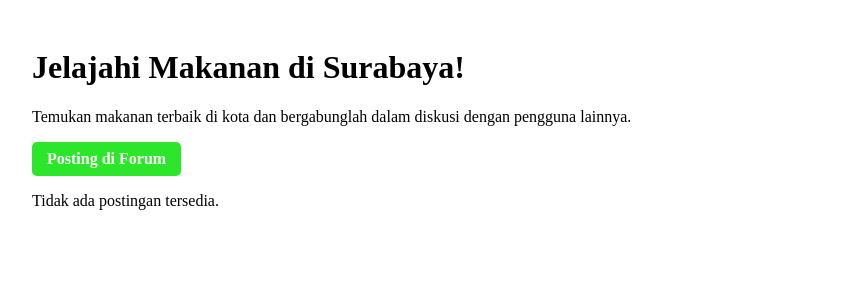
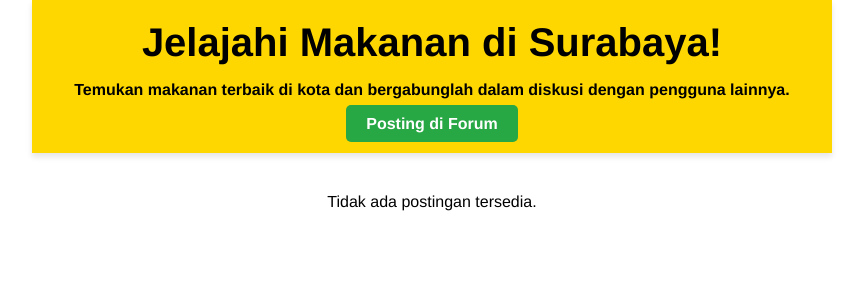
Before and after one commit to PBP-F10/GolekMakanRek, a Django app: page / in a window 1280 px wide. Shown: the top 300 px of the page, without its empty margins (208-1071 px from the left). Run offline with Django 5.2, Linux system fonts and the light colour scheme; data that the repository does not hold is empty.

Commit message:
Fix Like, Comment, base.css

```diff
--- a/forum/templates/show_post.html
+++ b/forum/templates/show_post.html
@@ -6,17 +6,35 @@
     <meta name="viewport" content="width=device-width, initial-scale=1.0">
     <title>Forum - Jelajahi Makanan di Surabaya!</title>
     {% load static %}
-    <link rel="stylesheet" href="{% static 'base.css' %}">
+    <link rel="stylesheet" href="{% static 'css/base.css' %}">
     <!-- Font Awesome CDN for Icons -->
     <link rel="stylesheet" href="https://cdnjs.cloudflare.com/ajax/libs/font-awesome/6.5.0/css/all.min.css">
     <style>
+        body {
+            font-family: var(--font-family-primary); /* Use Helvetica Neue from base.css */
+        }
+        .header-wrapper {
+            background-color: #FFD700; /* Explicit yellow background */
+            color: var(--text-color); /* Black text */
+            padding: 20px 0;
+            text-align: center;
+            box-shadow: 0px 4px 6px rgba(0, 0, 0, 0.1);
+            margin-bottom: 20px;
+            max-width: 800px;
+            margin-left: auto;
+            margin-right: auto;
+        }
+        .header-content {
+            max-width: 800px;
+            margin: 0 auto;
+        }
         .content-wrapper {
             max-width: 800px;
             margin: 0 auto;
             padding: 20px;
         }
         .post-card {
-            background-color: #fff;
+            background-color: var(--background-color);
             border-radius: 8px;
             box-shadow: 0 4px 6px rgba(0, 0, 0, 0.1);
             margin-bottom: 20px;
@@ -33,19 +51,6 @@
             height: 50px;
             margin-right: 15px;
         }
-        .post-header .user-info {
-            flex: 1;
-        }
-        .post-header .user-info h3 {
-            margin: 0;
-            font-size: 18px;
-            font-weight: bold;
-        }
-        .post-header .user-info p {
-            margin: 0;
-            font-size: 14px;
-            color: #777;
-        }
         .post-content {
             margin-top: 10px;
             font-size: 16px;
@@ -54,13 +59,13 @@
             display: flex;
             justify-content: space-around;
             margin-top: 15px;
-            border-top: 1px solid #eee;
+            border-top: 1px solid var(--hairline-color);
             padding-top: 10px;
         }
         .post-actions button {
             background: none;
             border: none;
-            color: #555;
+            color: var(--text-color);
             font-size: 14px;
             cursor: pointer;
             display: flex;
@@ -69,50 +74,35 @@
         .post-actions button i {
             margin-right: 5px;
         }
-        .btn-primary {
-            background-color: #2ce62c;
-            color: #fff;
-            padding: 8px 15px;
-            border-radius: 5px;
-            text-decoration: none;
-            font-weight: bold;
-            display: inline-block;
-        }
         .liked {
-            color: #2ce62c !important; /* Green color when liked */
+            color: var(--primary) !important; /* Green when liked */
             font-weight: bold;
         }
         .comments-section {
             margin-top: 15px;
             padding-top: 15px;
-            border-top: 1px solid #ddd;
+            border-top: 1px solid var(--border-color);
         }
         .comment-form textarea {
             width: 100%;
             padding: 8px;
             margin-bottom: 8px;
             border-radius: 5px;
-            border: 1px solid #ccc;
-        }
-        .comment-form button {
-            background-color: #2ce62c;
-            color: #fff;
-            padding: 8px 15px;
-            border: none;
-            border-radius: 5px;
-            cursor: pointer;
+            border: 1px solid var(--border-color);
         }
     </style>
 </head>
 <body>
+    <!-- Yellow Header Section -->
+    <div class="header-wrapper">
+        <div class="header-content">
+            <h1>Jelajahi Makanan di Surabaya!</h1>
+            <p><strong>Temukan makanan terbaik di kota dan bergabunglah dalam diskusi dengan pengguna lainnya.</strong></p>
+            <a href="{% url 'forum:add_post' %}" class="btn">Posting di Forum</a> <!-- Button styled with base.css -->
+        </div>
+    </div>
+
     <div class="content-wrapper">
-        <!-- Header -->
-        <header class="text-center">
-            <h1>Jelajahi Makanan di Surabaya!</h1>
-            <p>Temukan makanan terbaik di kota dan bergabunglah dalam diskusi dengan pengguna lainnya.</p>
-            <a href="{% url 'forum:add_post' %}" class="btn-primary">Posting di Forum</a>
-        </header>
-
         <!-- Main Content -->
         <main>
             <section class="post-list">
@@ -122,7 +112,7 @@
                         <img src="{% static 'images/user-avatar.png' %}" alt="User Profile">
                         <div class="user-info">
                             <h3>{{ post.user.username }}</h3>
-                            <p>Posted {{ post.created_at|timesince }} ago</p>
+                            <p class="small-text">Posted {{ post.created_at|timesince }} ago</p>
                         </div>
                     </div>
                     <div class="post-content">
@@ -154,7 +144,7 @@
                         </div>
                         <form class="comment-form" onsubmit="postComment(event, {{ post.id }})">
                             <textarea name="comment" placeholder="Add a comment..." required></textarea>
-                            <button type="submit">Post Comment</button>
+                            <button type="submit" class="btn">Post Comment</button> <!-- Use button style from base.css -->
                         </form>
                     </div>
                 </article>
--- a/static/css/base.css
+++ b/static/css/base.css
@@ -1,11 +1,70 @@
-/* Base Styles */
-body {
+/* Base Theme Colors */
+:root {
+    --primary: #28a745;
+    --secondary: #000;
+    --accent: #ffcc00;
+    --background-color: #fff;
+    --text-color: #000;
+    --muted-text-color: #666;
+    --border-color: #ccc;
+    --hairline-color: #e8e8e8;
+    --button-bg: var(--primary);
+    --button-hover-bg: #28a745;
+    --button-text-color: #fff;
+    --link-color: #28a745;
+    --link-hover-color: #28a745;
+    --font-family-primary: "Helvetica Neue", Arial, sans-serif;
+}
+
+/* Basic Reset */
+* {
+    box-sizing: border-box;
     margin: 0;
     padding: 0;
-    font-family: 'Poppins', sans-serif;
-    background-color: #f0f2f5;
-    color: #333;
-    line-height: 1.6;
+}
+
+/* Body Styling */
+body {
+    font-family: var(--font-family-primary);
+    color: var(--text-color);
+    background-color: var(--background-color);
+}
+
+/* Typography */
+h1, h2, h3, h4, h5, h6 {
+    color: var(--text-color);
+    margin-bottom: 1rem;
+}
+
+h1 {
+    font-size: 2.5rem;
+}
+
+h2 {
+    font-size: 2rem;
+}
+
+h3 {
+    font-size: 1.75rem;
+}
+
+h4 {
+    font-size: 1.5rem;
+}
+
+h5 {
+    font-size: 1.25rem;
+}
+
+h6 {
+    font-size: 1rem;
+    color: var(--muted-text-color);
+}
+
+p {
+    font-size: 1rem;
+    margin-bottom: 1rem;
+    color: var(--text-color);
 }
 
 /* Utility Classes */
@@ -13,286 +72,122 @@ body {
     text-align: center;
 }
 
-.text-white {
-    color: #ffffff;
+.container {
+    max-width: 800px;
+    margin: 0 auto;
+    background-color: var(--background-color);
+    border-radius: 8px;
+    box-shadow: 0 4px 8px rgba(0, 0, 0, 0.1);
+    padding: 20px;
 }
 
-.mt-20 {
-    margin-top: 20px;
-}
-
-.mb-0 {
-    margin-bottom: 0;
-}
-
-.p-0 {
-    padding: 0;
-}
-
-.container {
-    width: 90%;
-    max-width: 1200px;
-    margin: 0 auto;
-}
-
-/* Flex Utilities */
-.flex {
-    display: flex;
-}
-
-.flex-column {
-    flex-direction: column;
-}
-
-.justify-center {
-    justify-content: center;
-}
-
-.align-center {
-    align-items: center;
-}
-
-/* Header */
-header {
-    background-color: #242424;
-    padding: 15px 40px;
-    color: #ffffff;
-    display: flex;
-    justify-content: space-between;
-    align-items: center;
-    position: sticky;
-    top: 0;
-    z-index: 1000;
-    box-shadow: 0 2px 5px rgba(0, 0, 0, 0.2);
-}
-
-header a {
-    text-decoration: none;
-    color: #ffffff;
-    margin: 0 10px;
-    transition: color 0.3s;
-}
-
-header a:hover {
-    color: #ff7043;
-}
-
-.header-logo {
-    font-size: 24px;
-    font-weight: bold;
-    color: #ff7043;
-}
-
-/* Button */
+/* Button Styles */
 .btn {
-    background-color: #28a745;
-    color: #ffffff;
+    background-color: var(--button-bg);
+    color: var(--button-text-color);
     padding: 10px 20px;
-    border-radius: 4px;
+    border-radius: 5px;
     text-decoration: none;
     font-weight: bold;
-    display: inline-block;
-    transition: background-color 0.3s ease;
+    transition: background-color 0.3s;
     cursor: pointer;
+    border: none;
+    font-style: normal; /* Ensure button text is not italic */
 }
 
 .btn:hover {
-    background-color: #218838;
+    background-color: var(--button-hover-bg);
 }
 
-/* Hero Section */
-.hero-section {
-    background-color: #e8f5e9;
-    padding: 60px 20px;
+/* Header Styles */
+.header-wrapper {
+    background-color: var(--accent);
+    color: var(--text-color);
+    padding: 20px 0;
     text-align: center;
-    background-image: linear-gradient(rgba(0, 0, 0, 0.5), rgba(0, 0, 0, 0.5)), url('../images/custom-hero-bg.jpg');
-    background-size: cover;
-    background-position: center;
-    color: #ffffff;
-}
-
-.hero-section h1 {
-    font-size: 44px;
-    color: #ff7043;
-    margin-bottom: 15px;
-}
-
-.hero-section p {
-    font-size: 18px;
-    color: #f0f2f5;
-    margin-bottom: 25px;
+    box-shadow: 0px 4px 6px rgba(0, 0, 0, 0.1);
+    margin-bottom: 20px;
 }
 
 /* Card Styling */
 .card {
-    background-color: #ffffff;
-    padding: 25px;
+    background-color: var(--background-color);
     border-radius: 8px;
-    box-shadow: 0 5px 15px rgba(0, 0, 0, 0.1);
-    text-align: center;
-    margin: 15px;
-    transition: transform 0.2s, box-shadow 0.2s;
-}
-
-.card:hover {
-    transform: translateY(-5px);
-    box-shadow: 0 8px 20px rgba(0, 0, 0, 0.15);
-}
-
-/* Category Items */
-.category-item {
-    margin: 20px;
-    text-align: center;
-}
-
-.category-item img {
-    width: 100%;
-    max-width: 160px;
-    border-radius: 10px;
-}
-
-.category-item h3 {
-    font-size: 18px;
-    margin: 10px 0;
-    color: #333;
-}
-
-/* Footer */
-footer {
-    background-color: #424242;
-    color: #ffffff;
-    padding: 30px 20px;
-    text-align: center;
-}
-
-footer a {
-    color: #ff7043;
-    text-decoration: none;
-    margin: 0 8px;
-}
-
-footer a:hover {
-    color: #ff5722;
-}
-
-footer .social-icons img {
-    width: 28px;
-    margin: 0 6px;
-}
-
-/* Responsive Design */
-@media (max-width: 768px) {
-    .flex {
-        flex-direction: column;
-    }
-
-    .hero-section h1 {
-        font-size: 36px;
-    }
-
-    .hero-section p {
-        font-size: 16px;
-    }
-
-    .card {
-        margin: 10px;
-    }
-}
-
-/* Animations */
-.fade-in {
-    animation: fadeIn 0.5s ease-in-out;
-}
-
-@keyframes fadeIn {
-    from {
-        opacity: 0;
-    }
-    to {
-        opacity: 1;
-    }
-}
-
-/* Post Styling */
-.post {
-    background-color: #fff;
-    border-radius: 10px;
     box-shadow: 0 4px 6px rgba(0, 0, 0, 0.1);
     padding: 20px;
     margin-bottom: 20px;
 }
 
-.post-header {
-    display: flex;
-    align-items: center;
+.card-content {
+    font-size: 16px;
+    color: var(--text-color);
 }
 
-.post-avatar {
-    width: 50px;
-    height: 50px;
-    border-radius: 50%;
-    margin-right: 15px;
+/* Link Styles */
+a {
+    color: var(--link-color);
+    text-decoration: none;
+    font-style: normal; /* Ensure links are not italic */
 }
 
-.post-user-info {
-    display: flex;
-    flex-direction: column;
+a:hover {
+    color: var(--link-hover-color);
 }
 
-.post-time {
-    color: #888;
-    font-size: 0.85em;
+/* Form Styling */
+form,
+form * {
+    font-style: normal !important; /* Force all form elements to have normal font style */
+    font-family: var(--font-family-primary) !important; /* Ensure consistent font family */
+    font-weight: normal !important; /* Optional: ensure normal font weight */
 }
 
-.post-content {
-    margin-top: 10px;
+textarea {
+    border: 1px solid var(--border-color);
+    border-radius: 5px;
+    padding: 10px;
+    font-family: var(--font-family-primary);
+    width: 100%;
+    background-color: var(--background-color);
+    color: var(--text-color);
+    font-style: normal; /* Ensure textarea text is not italic */
 }
 
-.post-image {
-    width: 100%;
-    height: auto;
-    border-radius: 8px;
-    margin-top: 10px;
+/* Form Group Styling */
+.form-group {
+    margin-bottom: 15px;
 }
 
-.post-actions {
-    display: flex;
-    justify-content: space-around;
-    margin-top: 15px;
-    border-top: 1px solid #eee;
-    padding-top: 10px;
+.form-group label {
+    display: block;
+    margin-bottom: 5px;
+    font-style: normal !important; /* Force label text to be normal */
 }
 
-.action-btn {
-    background: none;
-    border: none;
-    font-size: 14px;
-    color: #666;
-    cursor: pointer;
-    display: flex;
-    align-items: center;
-    gap: 5px;
+.form-group input,
+.form-group textarea {
+    width: 100%;
+    padding: 10px;
+    border: 1px solid var(--border-color);
+    border-radius: 5px;
+    background-color: var(--background-color);
+    color: var(--text-color);
+    font-style: normal !important; /* Force input and textarea text to be normal */
 }
 
-.action-btn:hover {
-    color: #333;
+.form-group button {
+    background-color: var(--primary);
+    color: var(--button-text-color);
+    border: none;
+    padding: 10px 20px;
+    border-radius: 5px;
+    cursor: pointer;
+    font-style: normal !important; /* Force button text to be normal */
 }
 
-/* Button Styling */
-.btn {
-    background-color: #2ce62c;
-    color: white;
-    padding: 10px 15px;
-    border-radius: 5px;
-    text-decoration: none;
-    font-weight: bold;
-    margin: 0 10px;
+/* Responsive Design */
+@media (max-width: 768px) {
+    .container {
+        padding: 0 20px;
+    }
 }
-
-.btn-primary {
-    background-color: #ffd700;
-}
-
-.btn:hover {
-    opacity: 0.8;
-}
```
Also changed, not shown: forum/templates/add_post.html (+4 -39 lines).
